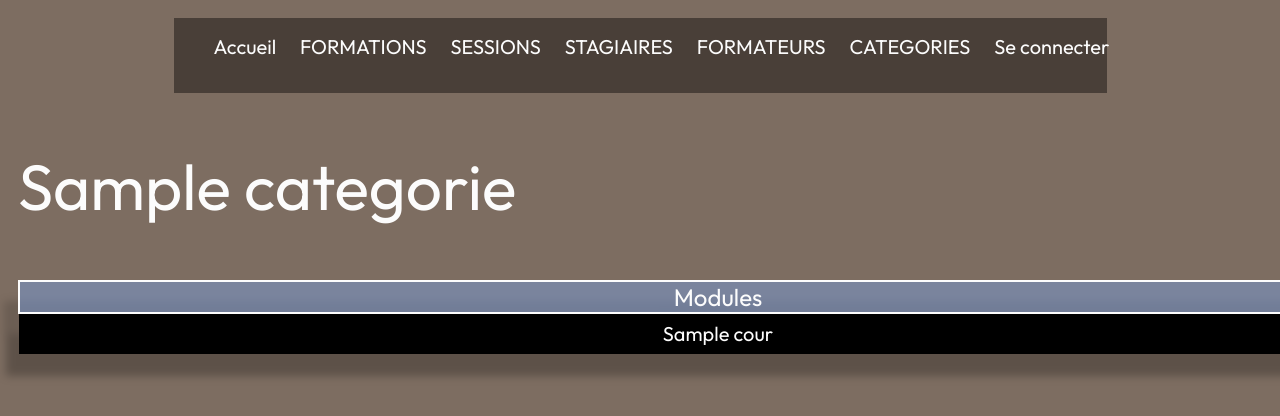
After one commit to YulyBulatov/Symfony_Sessions, a Symfony app: template templates/categorie/show.html.twig in a window 1280 px wide; the page is wider, and only the part inside the window is pictured. The commit adds this page. Shown: the top 416 px of that part. Run offline with Twig, Linux system fonts and the light colour scheme; the template is opened without the code that fills it: most values are stand-ins (such as "Sample title", 1, 10 or a date in 2020); some libraries are stand-ins or nearby versions.

Commit message:
show categorie implemented

```diff
--- a/public/css/style.css
+++ b/public/css/style.css
@@ -10,6 +10,24 @@ body {
 
     background: #7D6D61;
 
+}
+
+a {
+    text-decoration: none;
+    font-family: 'Outfit';
+    font-style: normal;
+    font-weight: 400;
+    font-size: 20px;
+    line-height: 25px;
+    text-align: center;
+
+    color: #FCFCFC;
+
+}
+
+a:hover {
+
+    color:rgba(120, 153, 212, 0.53)
 }
 
 nav {
@@ -28,24 +46,6 @@ ul {
     height: 30px;
     list-style-type: none;
 
-}
-
-nav a {
-    text-decoration: none;
-    font-family: 'Outfit';
-    font-style: normal;
-    font-weight: 400;
-    font-size: 20px;
-    line-height: 25px;
-    text-align: center;
-
-    color: #FCFCFC;
-
-}
-
-nav a:hover{
-
-    color:rgba(120, 153, 212, 0.53)
 }
 
 h1, h2, h3, h4, h5, h6{
--- a/templates/categorie/index.html.twig
+++ b/templates/categorie/index.html.twig
@@ -7,7 +7,7 @@
 
     {% for categorie in categories %}
 
-    <p>{{categorie}}</p>
+    <p><a href="{{path ('show_categorie', {id: categorie.id})}}">{{categorie}}</a></p>
     <br>
 
     {% endfor %}
--- /dev/null
+++ b/templates/categorie/show.html.twig
@@ -0,0 +1,22 @@
+{% extends 'base.html.twig' %}
+
+{% block title %}{{categorie}}{% endblock %}
+
+{% block body %}
+    <h1>{{categorie}}</h1>
+
+    <table>
+        <thead>
+        <th>Modules</th>
+        </thead>
+        <tbody>
+
+
+    {% for cours in categorie.cours %}
+        <tr>
+            <td>{{cours}}</td>
+        </tr>
+
+
+    {% endfor %}
+{% endblock %}
```
Also changed, not shown: src/Controller/CategorieController.php (+8 -0 lines).
